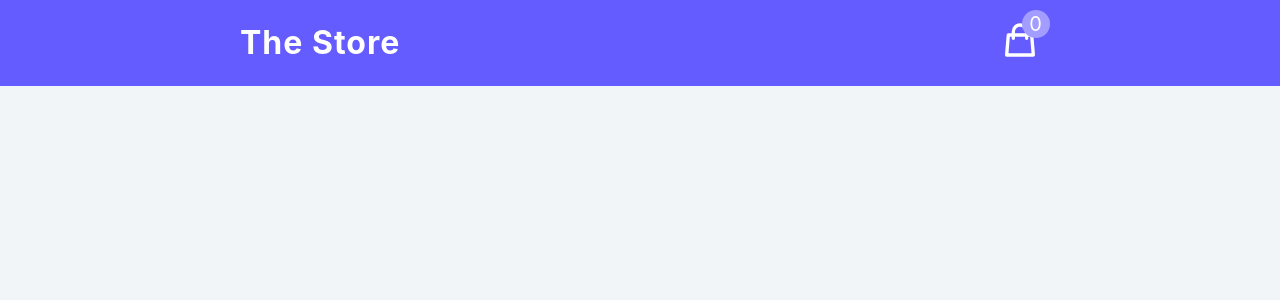
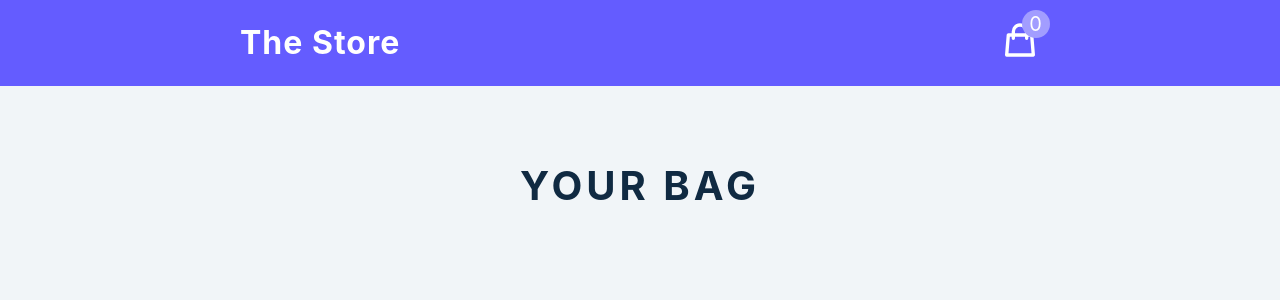
Before and after one commit to Alejandroq12/the-store, a React (Create React App) app: page / in a window 1280 px wide. Shown: the top 300 px of the page. Built offline with nearby package versions, Linux system fonts and the light colour scheme.

Commit message:
Add title

```diff
--- a/src/components/CartContainer.js
+++ b/src/components/CartContainer.js
@@ -6,7 +6,7 @@
   if (amount < 1) {
     return <section className="cart">
         <header>
-
+            <h2>your bag</h2>
         </header>
     </section>;
   }
```
